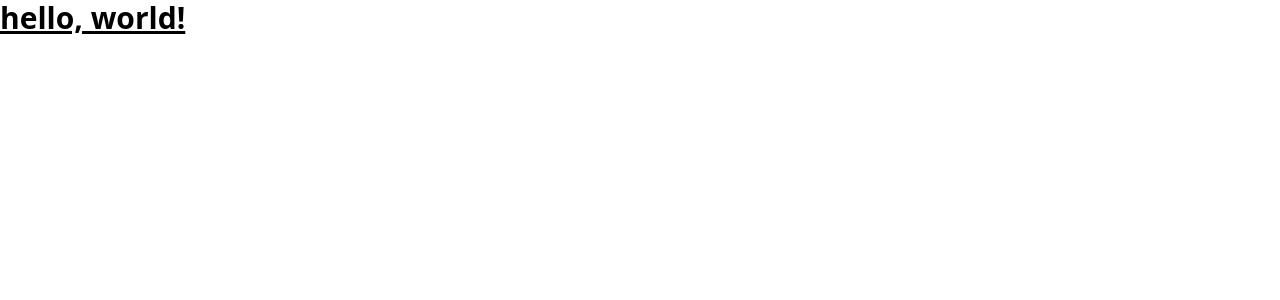
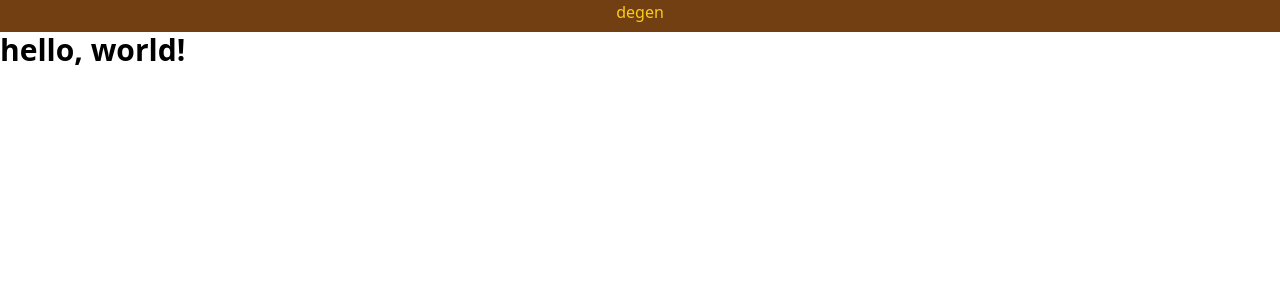
Before and after one commit to SamPetering/dgen, a Next.js app: page / in a window 1280 px wide. Shown: the top 300 px of the page. Built offline with nearby package versions, Linux system fonts and the light colour scheme.

Commit message:
first component

```diff
--- /dev/null
+++ b/components/Header/index.tsx
@@ -0,0 +1,9 @@
+const Header = () => {
+  return (
+    <div className="bg-yellow-900 w-full text-yellow-400 h-8 flex justify-center">
+      degen
+    </div>
+  );
+};
+
+export default Header;
--- a/pages/index.tsx
+++ b/pages/index.tsx
@@ -1,7 +1,13 @@
 import type { NextPage } from 'next';
+import Header from '../components/Header';
 
 const Home: NextPage = () => {
-  return <h1 className="text-3xl font-bold underline">hello, world!</h1>;
+  return (
+    <>
+      <Header />
+      <div className="text-3xl font-bold">hello, world!</div>
+    </>
+  );
 };
 
 export default Home;
```
